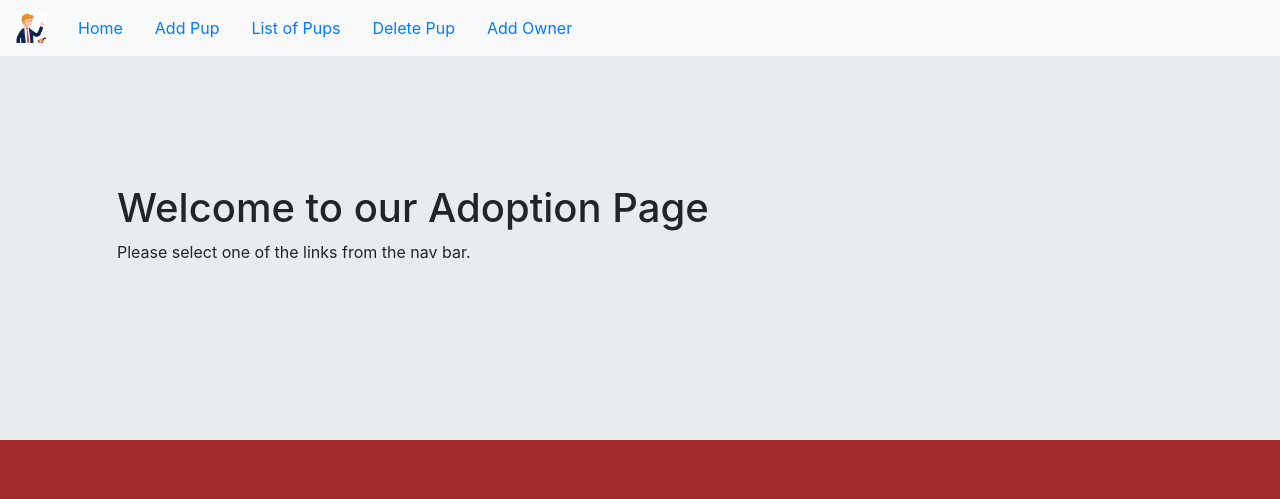
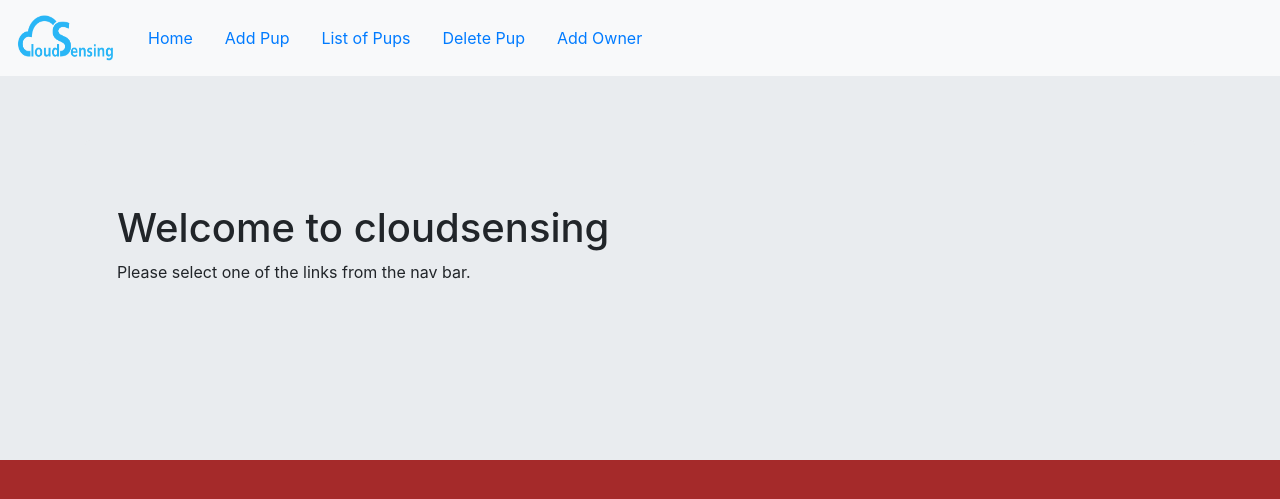
Before and after one commit to HenryITS/flask_db_nav, a Flask app: page / in a window 1280 px wide. Shown: the top 499 px of the page. Run offline with Flask 2, Linux system fonts and the light colour scheme; some libraries are stand-ins or nearby versions.

Commit message:
cloudsensing logo

```diff
--- a/templates/base.html
+++ b/templates/base.html
@@ -19,7 +19,7 @@
 
     <nav class="navbar navbar-expand-lg navbar-light bg-light">
         <a class="navbar-brand" href="{{url_for('index')}}">
-            <img src="{{url_for('static', filename='followup.jpg')}}" width="30" height="30" class="d-inline-block align-top" alt="">
+            <img src="{{url_for('static', filename='cloudsensing.png')}}" width="100" height="50" class="d-inline-block align-top" alt="">
             <a class="nav-item nav-link" href="{{ url_for('index') }}">Home</a>
             <a class="nav-item nav-link" href="{{ url_for('add_pup') }}">Add Pup</a>
             <a class="nav-item nav-link" href="{{ url_for('list_pup') }}">List of Pups</a>
--- a/templates/index.html
+++ b/templates/index.html
@@ -1,7 +1,7 @@
 {% extends "base.html" %}
 {% block content %}
 <div class="jumbotron">
-    <h1>Welcome to our Adoption Page</h1>
+    <h1>Welcome to cloudsensing</h1>
     <p>Please select one of the links from the nav bar.</p>
 </div>
 {% endblock %}
```
Also changed, not shown: static/ZebraDevOps.png (added), static/cloudsensing.png (added).
